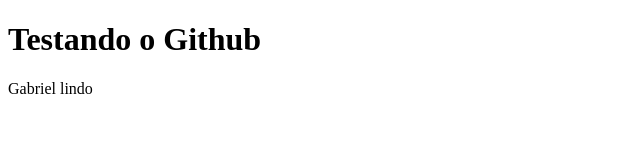
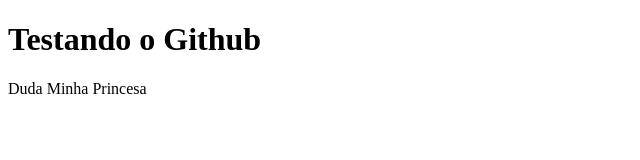
Before and after one commit to Ryansilva05/Aula-1-da-Turma-D, a plain HTML site: page index.html in a window 1280 px wide. Shown: the full height of the page, 0-640 px from the left. Drawn offline with Linux system fonts and the light colour scheme.

Commit message:
primeira pagina

```diff
--- a/index.html
+++ b/index.html
@@ -7,6 +7,6 @@
 </head>
 <body>
     <h1>Testando o Github</h1>
-    <p>Gabriel lindo</p>
+    <p>Duda Minha Princesa</p>
 </body>
 </html>
```
